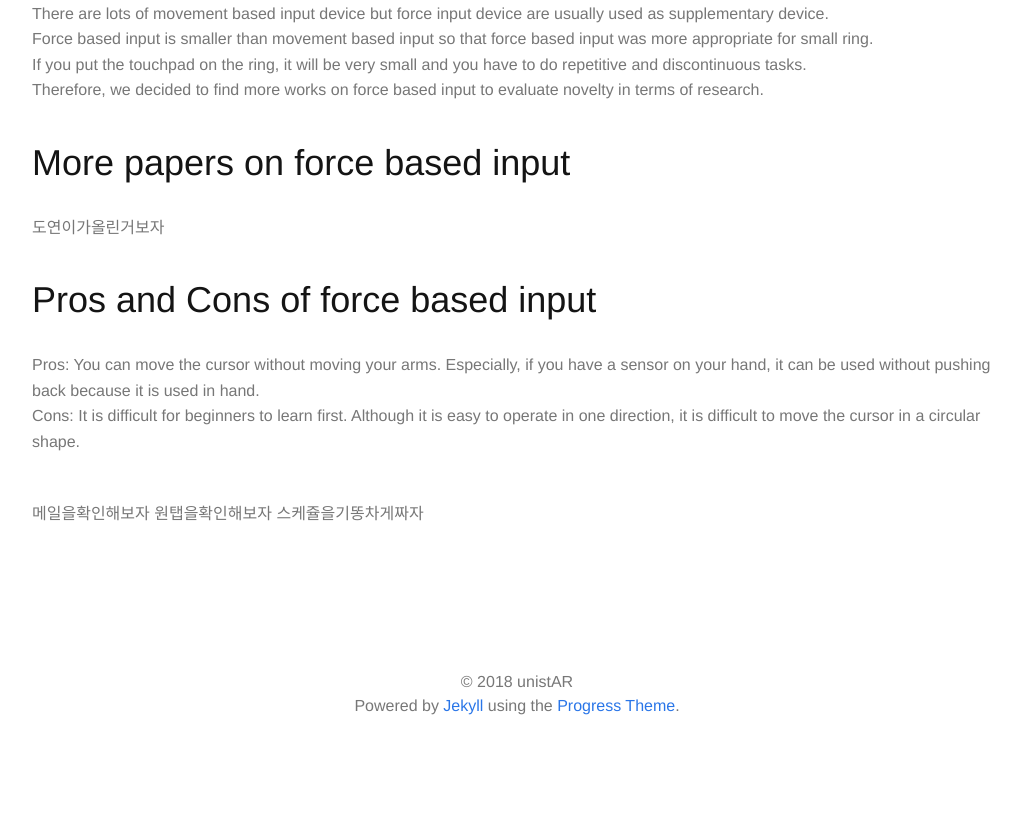
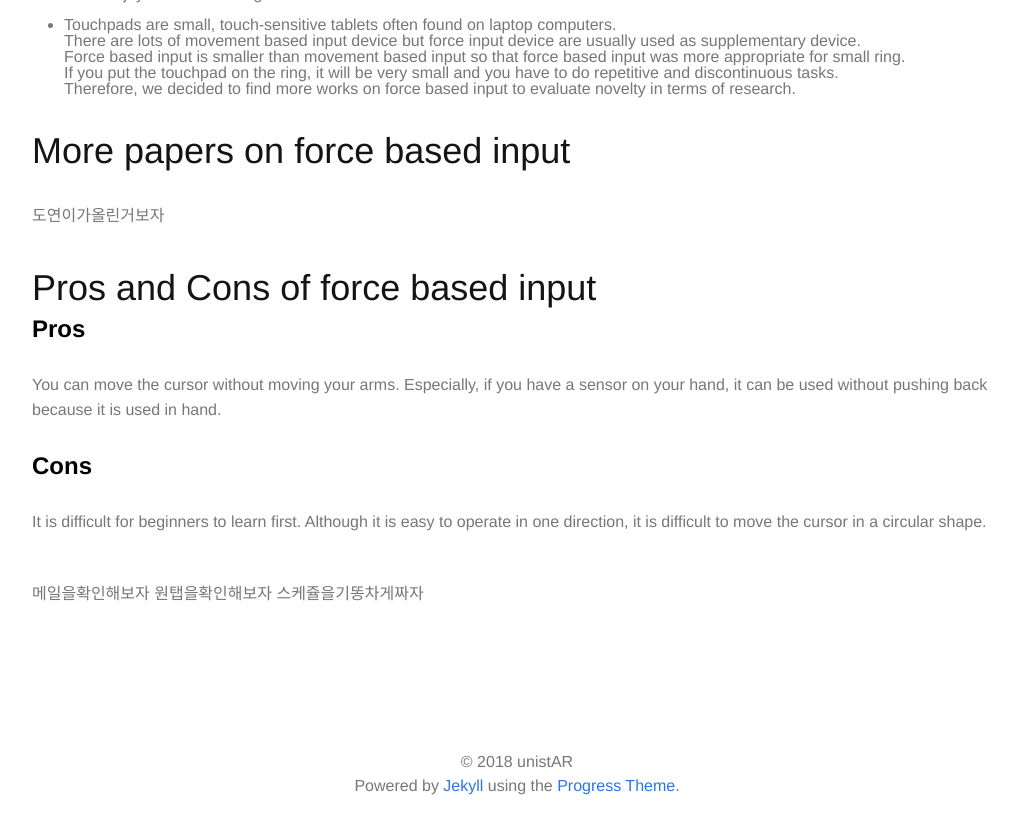
Before and after one commit to unist-AR/unist-AR.github.io, a Jekyll site: the page built from _posts/2018-04-06-Week-4.md, in a window 1280 px wide and 900 px high, scrolled down 586 px. Shown: the top 834 px of the window, without its empty margins (123-1144 px from the left). Built offline with Jekyll 4.4.1, drawn with Linux system fonts in a browser that asks for light colours; some web fonts are replaced.

```diff
--- a/_posts/2018-04-06-Week-4.md
+++ b/_posts/2018-04-06-Week-4.md
@@ -7,9 +7,9 @@ description: ""
 # candidates of our ring concepts
 We started to evaluate the novelty of joystick inputs in terms of research through papers(related works).<br>
 There are isometric joysticks, isotonic joystick, and touchpads.<br>
-An isometric joystick (e.g., the IBM Trackpint) is a force-sensing joystick that returns to center when released.<br>
-Isotonic joysticks sense angle of deflection.<br>
-Touchpads are small, touch-sensitive tablets often found on laptop computers.<br>
+- An isometric joystick (e.g., the IBM Trackpint) is a force-sensing joystick that returns to center when released.<br>
+- Isotonic joysticks sense angle of deflection.<br>
+- Touchpads are small, touch-sensitive tablets often found on laptop computers.<br>
 There are lots of movement based input device but force input device are usually used as supplementary device.<br>
 Force based input is smaller than movement based input so that force based input was more appropriate for small ring.<br>
 If you put the touchpad on the ring, it will be very small and you have to do repetitive and discontinuous tasks.<br>
```
Also changed, not shown: other parts of _posts/2018-04-06-Week-4.md (+4 -2 lines).
